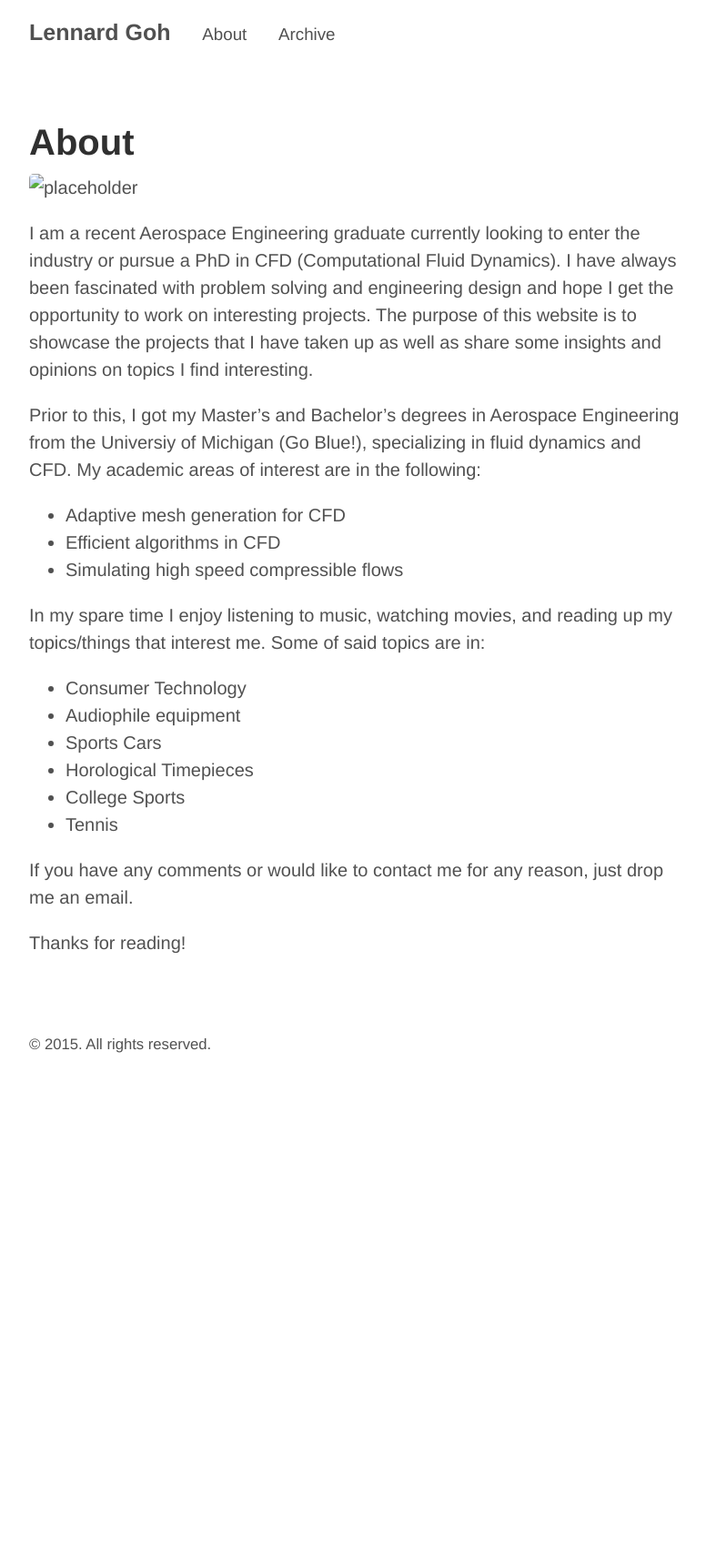
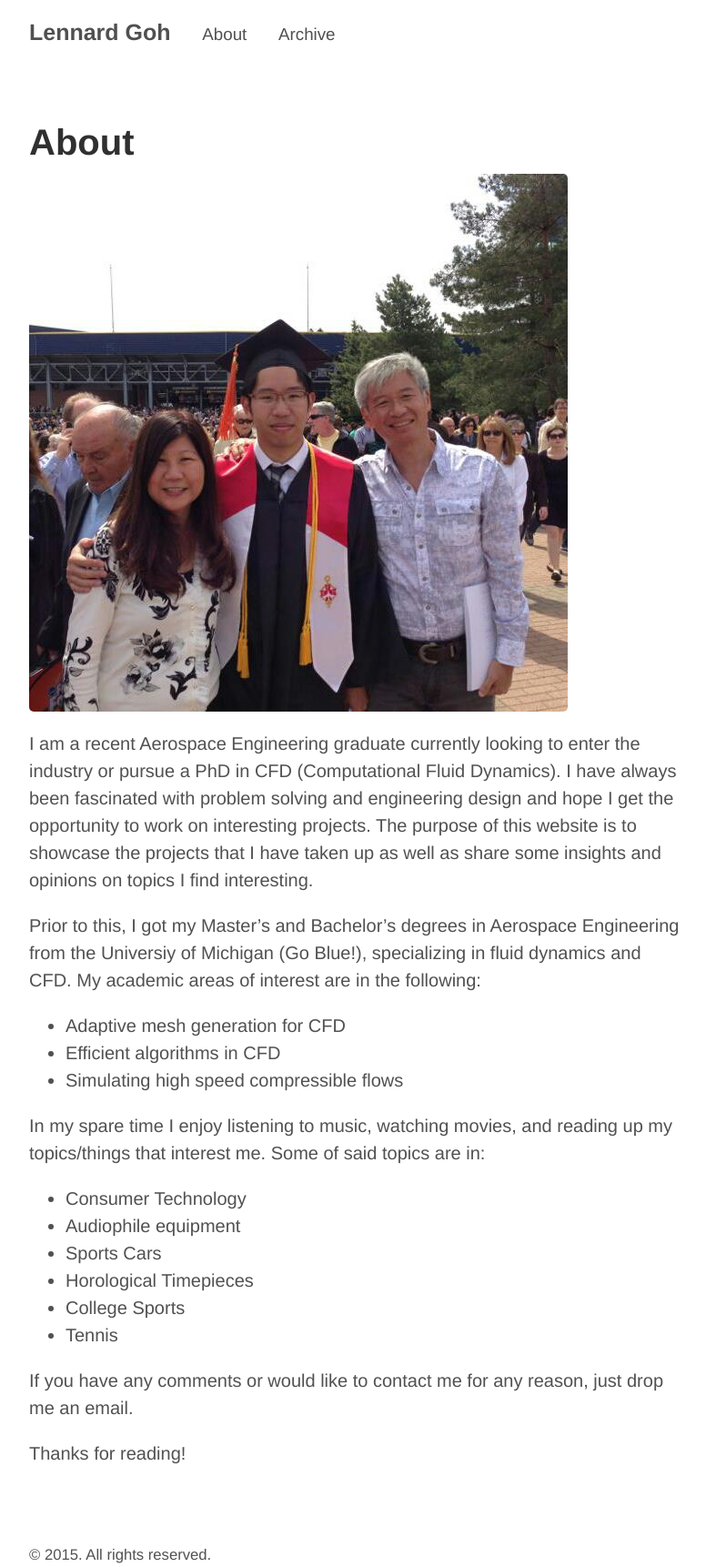
Before and after one commit to lennardgoh/lennardgoh.github.io, a Jekyll site: the page built from about.md, in a window 1280 px wide. Shown: the whole page at 91% size, without its empty margins (248-1024 px from the left). Built offline with Jekyll 4.4.1, drawn with Linux system fonts in a browser that asks for light colours; Markdown is read by kramdown in place of the engine named in the settings; before the commit the page ends 1161 px from its top, so only the background shows below that.

Commit message:
Update About Me Image

```diff
--- a/about.md
+++ b/about.md
@@ -3,7 +3,7 @@ layout: page
 title: About
 ---
 
-![placeholder](./images/aboutMe.jpg "Large example image")
+![placeholder](http://lennardgoh.github.io/images/aboutMe.jpg "Large example image")
 
 I am a recent Aerospace Engineering graduate currently looking to enter the industry or pursue a PhD in CFD (Computational Fluid Dynamics). I have always been fascinated with problem solving and engineering design and hope I get the opportunity to work on interesting projects. The purpose of this website is to showcase the projects that I have taken up as well as share some insights and opinions on topics I find interesting.
 
```
Also changed, not shown: 10 other files.
